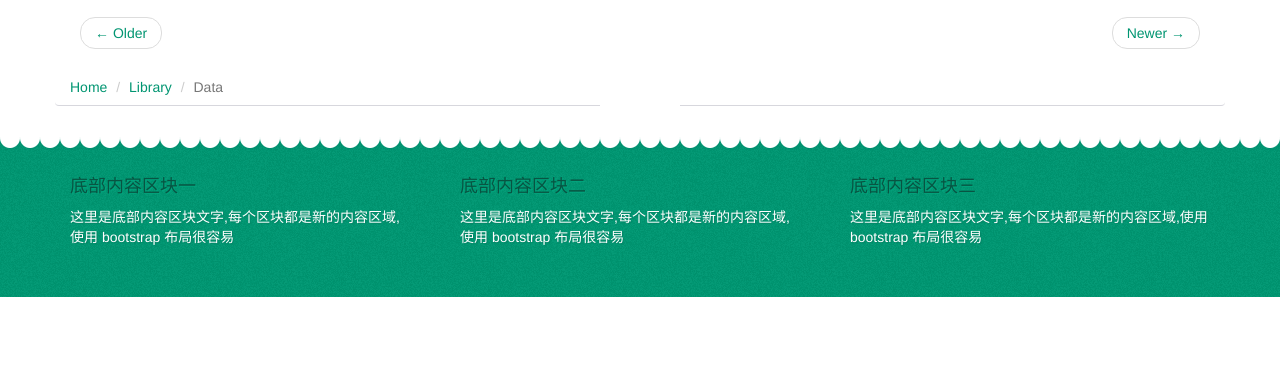
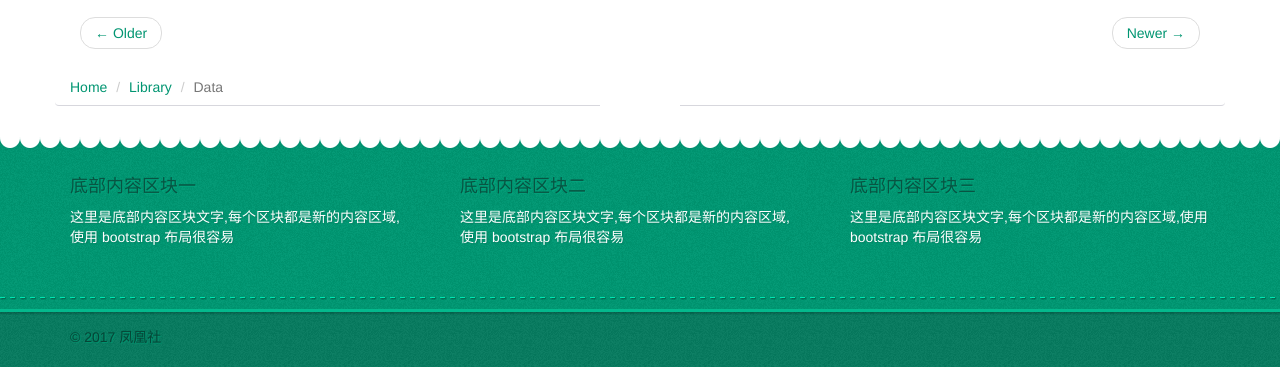
Before and after one commit to Agcaiyun/Bootstrap, a plain HTML site: page fenikso/index.html in a window 1280 px wide. Shown: the part 802-1169 px from the top of the page. Before the commit the page ends 1099 px from the top, so only its background shows below. Drawn offline with Linux system fonts and the light colour scheme.

Commit message:
Complete all the tabs

```diff
--- a/fenikso/index.html
+++ b/fenikso/index.html
@@ -238,5 +238,10 @@
                 </div>
             </div>
         </aside>
+        <footer class="footer">
+            <div class="container">
+                &copy; 2017 凤凰社
+            </div>
+        </footer>
     </body>
 </html>
--- a/fenikso/style.css
+++ b/fenikso/style.css
@@ -48,7 +48,7 @@
     margin-bottom: 20px;
 }
 
-.content-box h1{
+.content-box h1 {
     font-size: 16px;
     line-height: 30px;
     margin-top: 0;
@@ -60,7 +60,7 @@
     color: #828282;
 }
 
-.content-footer img{
+.content-footer img {
     width: 32px;
 }
 
@@ -68,7 +68,7 @@
     margin: 20px 0;
 }
 
-.media-box img{
+.media-box img {
     width: 560px;
     height: 300px;
     overflow: hidden;
@@ -113,3 +113,11 @@
     background: url("images/dashed-v.png") repeat-y 100% 0;
     padding: 0 20px 20px 0;
 }
+
+/* 页脚部分样式 */
+.footer {
+    background: #097a5f url("images/emerald-footer.png");
+    padding: 30px 0 20px 0;
+    color: #064536;
+    text-shadow: 1px 1px 1px #009571;
+}
```
Also changed, not shown: fenikso/images/emerald-footer.png (added).
